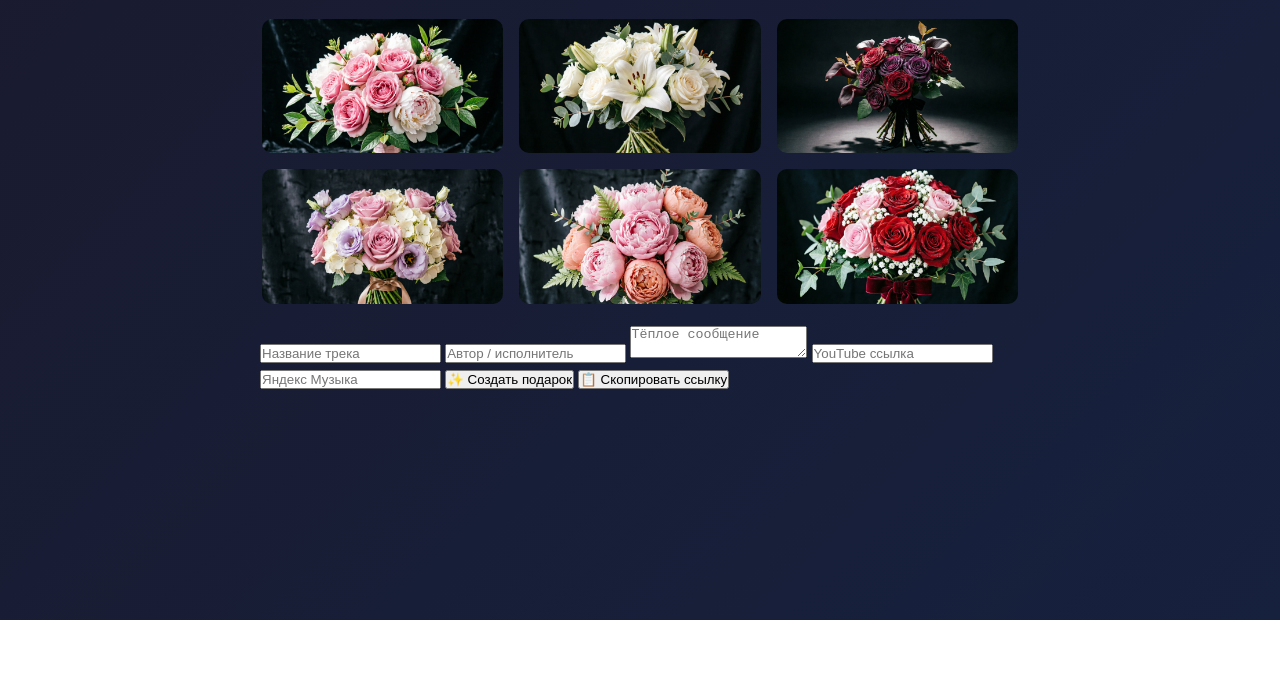
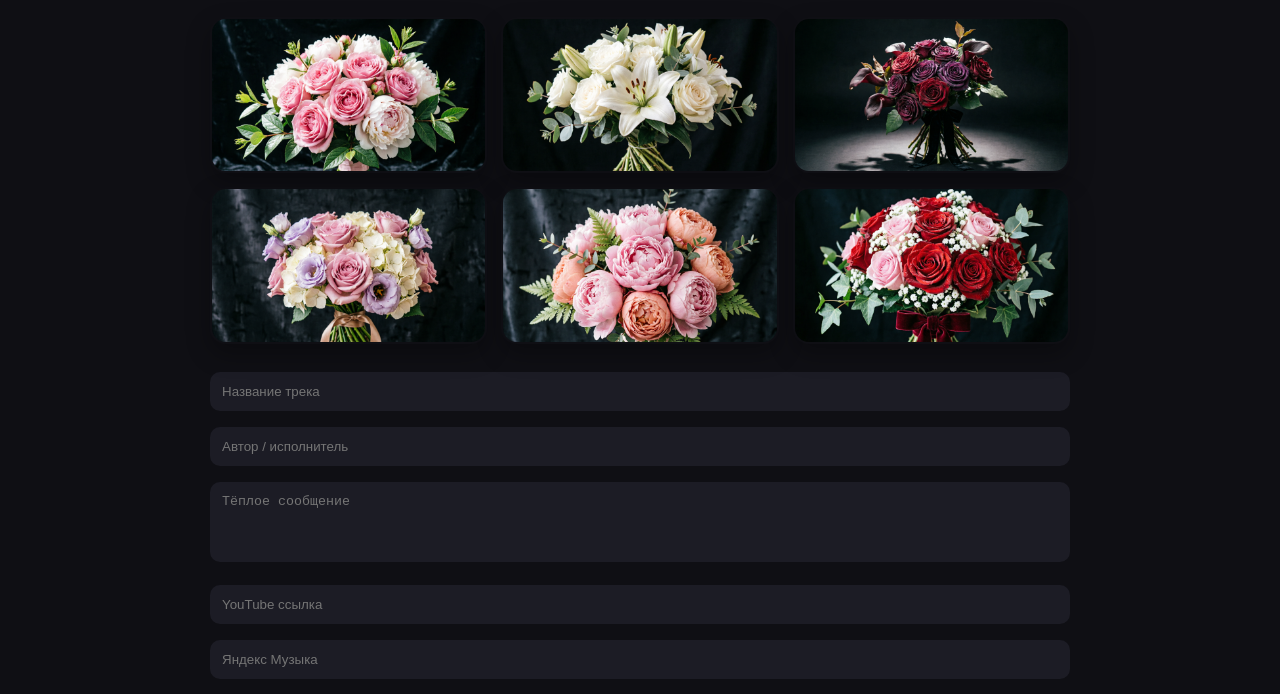
Before and after one commit to mitiospetr-gif/music-bouquet4, a plain HTML site: page index.html in a window 1280 px wide. Shown: the part 180-874 px from the top of the page. Before the commit the page ends 800 px from the top, so only its background shows below. Drawn offline with Linux system fonts and the light colour scheme.

Commit message:
Update style.css

```diff
--- a/style.css
+++ b/style.css
@@ -540,3 +540,150 @@ body {
 .bouquet:hover {
     transform: scale(1.03);
 }
+
+/* =========================
+   🌸 APP STYLE v7
+========================= */
+
+body {
+    font-family: 'Montserrat', sans-serif;
+    background: #0f0f14;
+    color: #fff;
+    margin: 0;
+}
+
+/* контейнер */
+.container {
+    max-width: 900px;
+    margin: auto;
+    padding: 20px;
+    animation: fadeIn 0.6s ease;
+}
+
+/* header */
+.header {
+    text-align: center;
+    margin-bottom: 20px;
+}
+
+/* =========================
+   💐 BOUQUETS (APP STYLE)
+========================= */
+
+.bouquet-grid {
+    display: grid;
+    grid-template-columns: repeat(3, 1fr);
+    gap: 14px;
+    margin: 20px 0;
+}
+
+.bouquet {
+    border-radius: 16px;
+    overflow: hidden;
+    cursor: pointer;
+    border: 2px solid transparent;
+    transition: 0.25s ease;
+    transform: translateY(0);
+    box-shadow: 0 10px 25px rgba(0,0,0,0.3);
+}
+
+.bouquet img {
+    width: 100%;
+    display: block;
+    pointer-events: none;
+}
+
+/* hover */
+.bouquet:hover {
+    transform: scale(1.04);
+    box-shadow: 0 15px 35px rgba(233,69,96,0.25);
+}
+
+/* selected */
+.bouquet.active {
+    border: 2px solid #e94560;
+    transform: scale(1.06);
+    box-shadow: 0 0 25px rgba(233,69,96,0.4);
+}
+
+/* =========================
+   📝 FORM UI
+========================= */
+
+.form input,
+.form textarea {
+    width: 100%;
+    padding: 12px;
+    margin: 8px 0;
+    border-radius: 10px;
+    border: none;
+    outline: none;
+    background: #1c1c25;
+    color: white;
+}
+
+.form textarea {
+    min-height: 80px;
+    resize: none;
+}
+
+/* =========================
+   🔘 BUTTONS
+========================= */
+
+button {
+    width: 100%;
+    padding: 12px;
+    margin-top: 10px;
+    border-radius: 10px;
+    border: none;
+    cursor: pointer;
+    font-weight: 600;
+    transition: 0.2s;
+}
+
+#createBtn {
+    background: #e94560;
+    color: white;
+}
+
+#createBtn:hover {
+    transform: scale(1.02);
+}
+
+#copyBtn {
+    background: #2b2b3a;
+    color: white;
+}
+
+/* =========================
+   🎁 GIFT PAGE
+========================= */
+
+.gift-container {
+    text-align: center;
+    padding: 30px;
+    animation: fadeIn 0.6s ease;
+}
+
+.bouquet-image {
+    width: 250px;
+    border-radius: 16px;
+    margin-bottom: 20px;
+    box-shadow: 0 10px 30px rgba(0,0,0,0.4);
+}
+
+/* =========================
+   ✨ ANIMATIONS
+========================= */
+
+@keyframes fadeIn {
+    from {
+        opacity: 0;
+        transform: translateY(10px);
+    }
+    to {
+        opacity: 1;
+        transform: translateY(0);
+    }
+}
```
